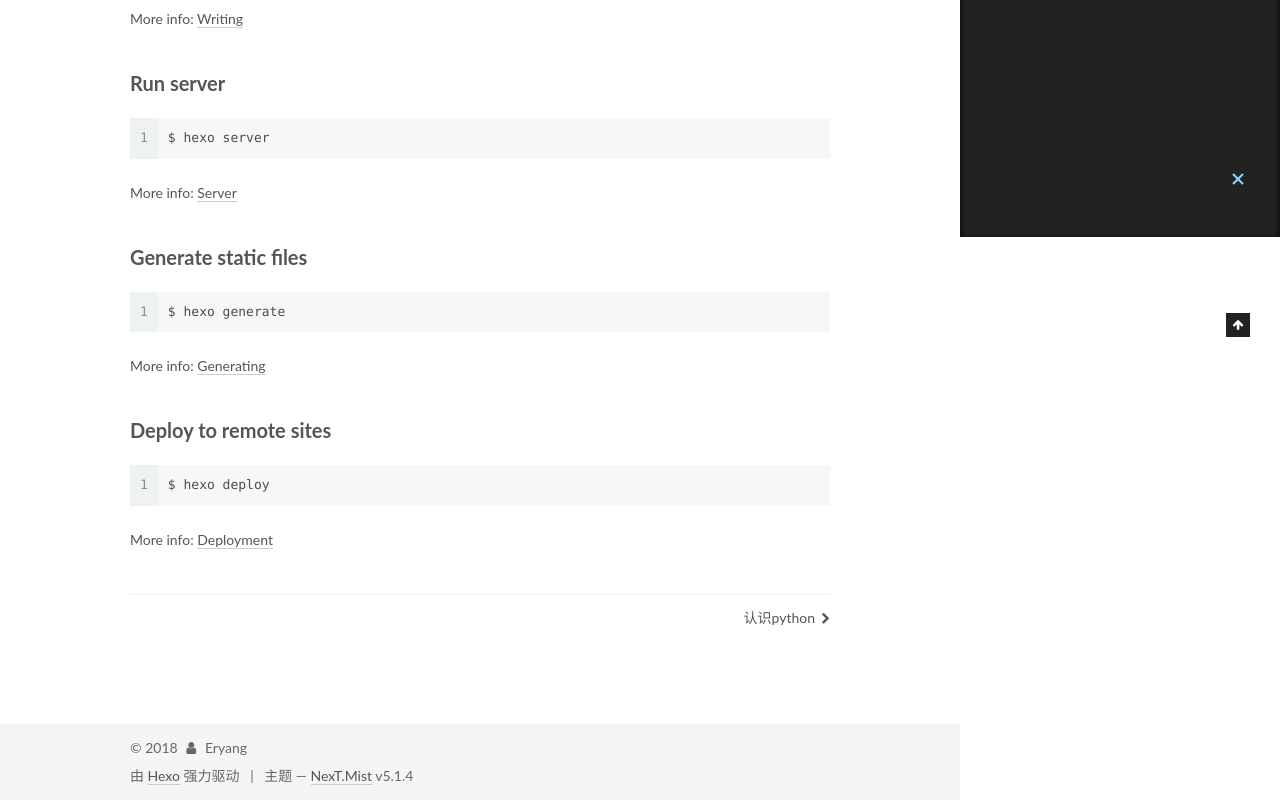
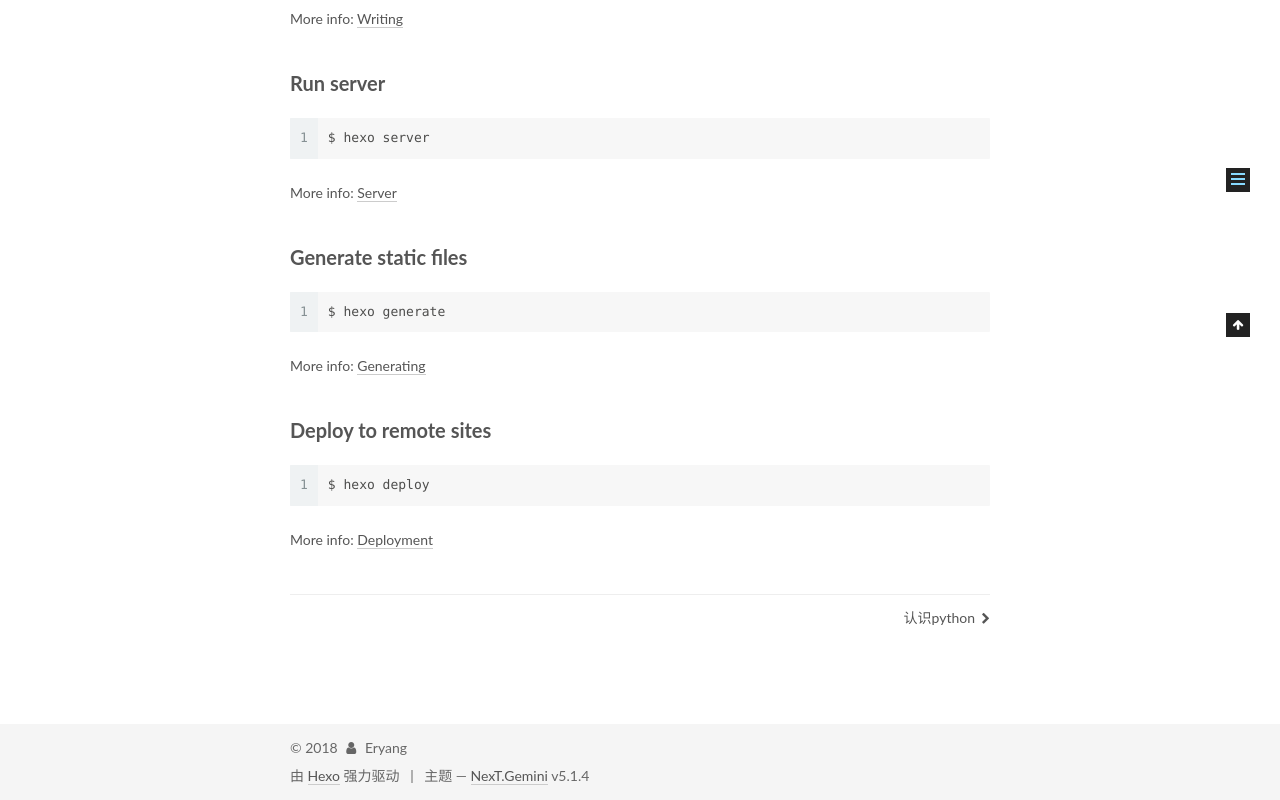
Before and after one commit to EryangZzz/ErYangZzz.github.io, a plain HTML site: page 2018/11/19/hello-world/index.html in a window 1280 px wide. Shown: the part 563-1363 px from the top of the page. Drawn offline with Linux system fonts and the light colour scheme.

Commit message:
Site updated: 2018-11-19 22:49:27

```diff
--- a/2018/11/19/hello-world/index.html
+++ b/2018/11/19/hello-world/index.html
@@ -5,7 +5,7 @@
 
 
 
-<html class="theme-next mist use-motion" lang="zh-Hans">
+<html class="theme-next gemini use-motion" lang="zh-Hans">
 <head><meta name="generator" content="Hexo 3.8.0">
   <meta charset="UTF-8">
 <meta http-equiv="X-UA-Compatible" content="IE=edge">
@@ -98,7 +98,7 @@
   var NexT = window.NexT || {};
   var CONFIG = {
     root: '/',
-    scheme: 'Mist',
+    scheme: 'Gemini',
     version: '5.1.4',
     sidebar: {"position":"left","display":"post","offset":12,"b2t":false,"scrollpercent":false,"onmobile":false},
     fancybox: true,
@@ -493,7 +493,7 @@
 
 
 
-  <div class="theme-info">主题 &mdash; <a class="theme-link" target="_blank" href="https://github.com/iissnan/hexo-theme-next">NexT.Mist</a> v5.1.4</div>
+  <div class="theme-info">主题 &mdash; <a class="theme-link" target="_blank" href="https://github.com/iissnan/hexo-theme-next">NexT.Gemini</a> v5.1.4</div>
 
 
 
@@ -594,6 +594,13 @@
 
 
 
+  <script type="text/javascript" src="/js/src/affix.js?v=5.1.4"></script>
+
+  <script type="text/javascript" src="/js/src/schemes/pisces.js?v=5.1.4"></script>
+
+
+
+
   <script type="text/javascript" src="/js/src/scrollspy.js?v=5.1.4"></script>
 <script type="text/javascript" src="/js/src/post-details.js?v=5.1.4"></script>
 
```
Also changed, not shown: 2018/11/19/python01/index.html (+10 -3 lines), archives/2018/11/index.html (+10 -3 lines), archives/2018/index.html (+10 -3 lines), archives/index.html (+10 -3 lines), categories/index.html (+10 -3 lines), index.html (+10 -3 lines), tags/index.html (+10 -3 lines).
